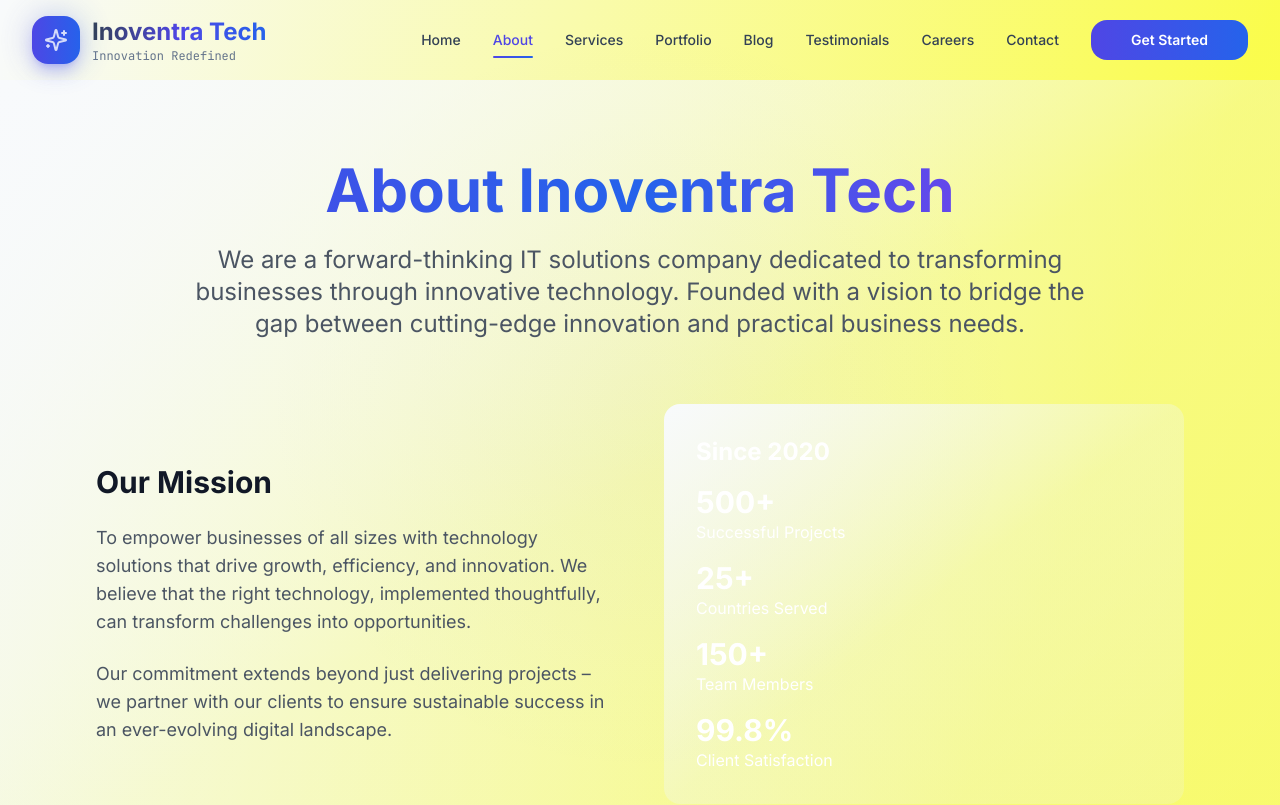
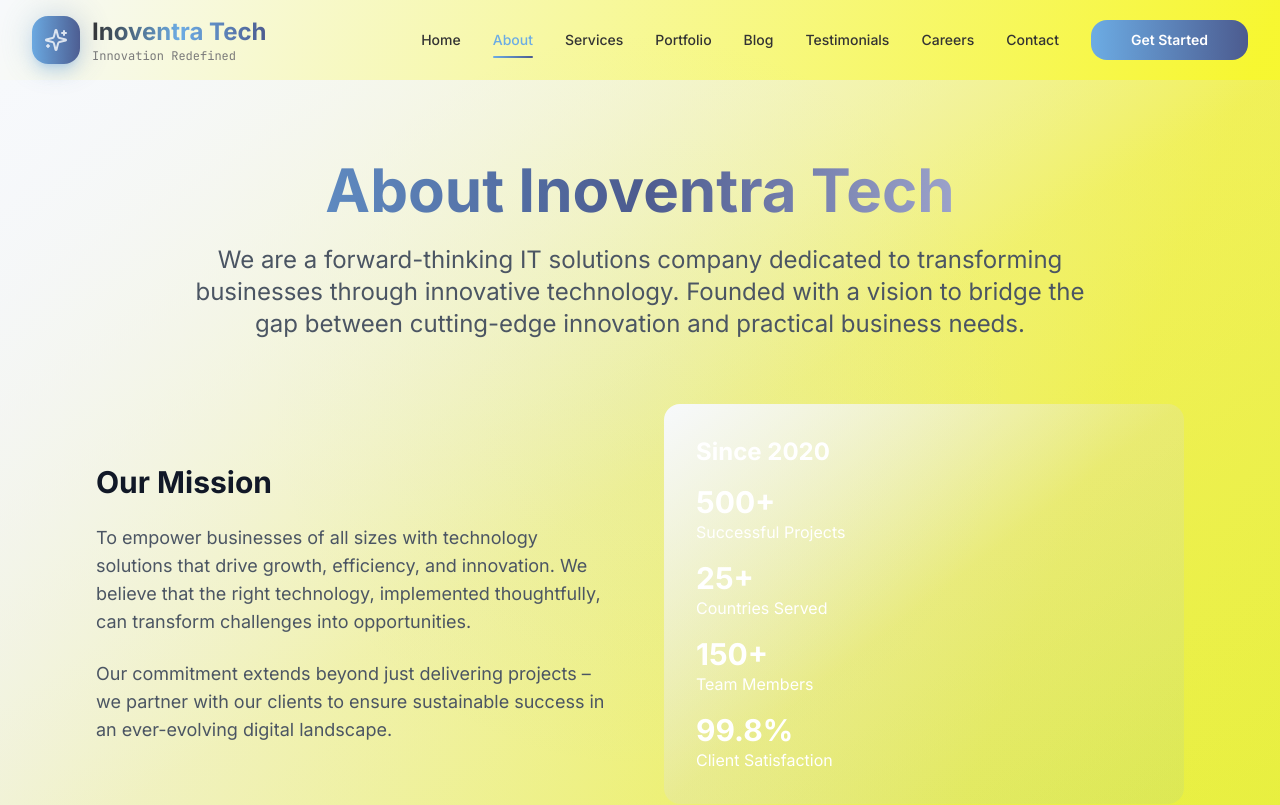
Before and after one commit to nehaverma1997/inoventra-digital-future, a React (Vite) app: page /about in a window 1280 px wide. Shown: the top 805 px of the page. Built offline with nearby package versions, Linux system fonts and the light colour scheme.

Commit message:
Refactor: Apply new color palette
Update the website's color scheme to match the provided palette, including primary, secondary, accent, background, text, and button colors.

```diff
--- a/src/components/Layout.tsx
+++ b/src/components/Layout.tsx
@@ -9,8 +9,8 @@ interface LayoutProps {
 
 const Layout = ({ children }: LayoutProps) => {
   return (
-    <div className="min-h-screen bg-gradient-to-br from-slate-50 via-blue-50/30 to-indigo-50/20">
-      <div className="absolute inset-0 bg-[radial-gradient(circle_at_50%_50%,rgba(99,102,241,0.05),transparent_50%)] pointer-events-none"></div>
+    <div className="min-h-screen bg-gradient-to-br from-light-grayish via-misty-lavender/20 to-soft-blue/10">
+      <div className="absolute inset-0 bg-[radial-gradient(circle_at_50%_50%,rgba(108,172,228,0.05),transparent_50%)] pointer-events-none"></div>
       <Navbar />
       <main className="pt-20 relative">
         {children}
--- a/src/components/Navbar.tsx
+++ b/src/components/Navbar.tsx
@@ -30,20 +30,20 @@ const Navbar = () => {
 
   return (
     <nav className={`fixed top-0 w-full z-50 transition-all duration-500 ${
-      isScrolled ? 'modern-blur shadow-xl shadow-indigo-500/10' : 'bg-transparent'
+      isScrolled ? 'modern-blur shadow-xl shadow-soft-blue/10' : 'bg-transparent'
     }`}>
       <div className="max-w-7xl mx-auto px-4 sm:px-6 lg:px-8">
         <div className="flex justify-between items-center h-20">
           <Link to="/" className="flex items-center space-x-3 group">
             <div className="relative">
-              <div className="w-12 h-12 bg-gradient-to-r from-indigo-600 to-blue-600 rounded-2xl flex items-center justify-center shadow-lg shadow-indigo-500/30 group-hover:shadow-xl group-hover:shadow-indigo-500/40 transition-all duration-500">
+              <div className="w-12 h-12 bg-gradient-to-r from-soft-blue to-desaturated-indigo rounded-2xl flex items-center justify-center shadow-lg shadow-soft-blue/30 group-hover:shadow-xl group-hover:shadow-soft-blue/40 transition-all duration-500">
                 <Sparkles className="text-white w-6 h-6" />
               </div>
-              <div className="absolute inset-0 bg-gradient-to-r from-indigo-600 to-blue-600 rounded-2xl blur-lg opacity-30 group-hover:opacity-50 transition-opacity duration-500"></div>
+              <div className="absolute inset-0 bg-gradient-to-r from-soft-blue to-desaturated-indigo rounded-2xl blur-lg opacity-30 group-hover:opacity-50 transition-opacity duration-500"></div>
             </div>
             <div>
               <h1 className="text-2xl font-bold soft-gradient-text">Inoventra Tech</h1>
-              <p className="text-xs text-slate-500 font-mono">Innovation Redefined</p>
+              <p className="text-xs text-slate-gray font-mono">Innovation Redefined</p>
             </div>
           </Link>
 
@@ -52,14 +52,14 @@ const Navbar = () => {
               <Link
                 key={item.name}
                 to={item.path}
-                className={`text-sm font-medium transition-all duration-300 hover:text-indigo-600 relative group ${
+                className={`text-sm font-medium transition-all duration-300 hover:text-soft-blue relative group ${
                   location.pathname === item.path
-                    ? 'text-indigo-600'
-                    : 'text-slate-700'
+                    ? 'text-soft-blue'
+                    : 'text-charcoal-gray'
                 }`}
               >
                 {item.name}
-                <div className={`absolute -bottom-2 left-0 w-full h-0.5 bg-gradient-to-r from-indigo-600 to-blue-600 rounded-full transition-all duration-300 ${
+                <div className={`absolute -bottom-2 left-0 w-full h-0.5 bg-gradient-to-r from-soft-blue to-desaturated-indigo rounded-full transition-all duration-300 ${
                   location.pathname === item.path ? 'opacity-100 scale-100' : 'opacity-0 scale-0 group-hover:opacity-100 group-hover:scale-100'
                 }`} />
               </Link>
@@ -74,7 +74,7 @@ const Navbar = () => {
               variant="ghost"
               size="sm"
               onClick={() => setIsOpen(!isOpen)}
-              className="text-slate-700"
+              className="text-charcoal-gray"
             >
               {isOpen ? <X className="h-6 w-6" /> : <Menu className="h-6 w-6" />}
             </Button>
@@ -83,7 +83,7 @@ const Navbar = () => {
       </div>
 
       {isOpen && (
-        <div className="md:hidden modern-blur border-t border-white/30 animate-fade-in">
+        <div className="md:hidden modern-blur border-t border-misty-lavender/30 animate-fade-in">
           <div className="px-2 pt-2 pb-3 space-y-1">
             {navItems.map((item) => (
               <Link
@@ -91,8 +91,8 @@ const Navbar = () => {
                 to={item.path}
                 className={`block px-4 py-3 text-base font-medium rounded-xl transition-all duration-300 ${
                   location.pathname === item.path
-                    ? 'text-indigo-600 bg-indigo-50/80'
-                    : 'text-slate-700 hover:text-indigo-600 hover:bg-indigo-50/50'
+                    ? 'text-soft-blue bg-misty-lavender/80'
+                    : 'text-charcoal-gray hover:text-soft-blue hover:bg-misty-lavender/50'
                 }`}
                 onClick={() => setIsOpen(false)}
               >
--- a/src/index.css
+++ b/src/index.css
@@ -5,44 +5,44 @@
 
 @layer base {
   :root {
-    --background: 252 252 253;
-    --foreground: 51 65 85;
+    --background: 247 249 252;
+    --foreground: 51 51 51;
 
     --card: 255 255 255;
-    --card-foreground: 51 65 85;
+    --card-foreground: 51 51 51;
 
     --popover: 255 255 255;
-    --popover-foreground: 51 65 85;
+    --popover-foreground: 51 51 51;
 
-    --primary: 99 102 241;
+    --primary: 108 172 228;
     --primary-foreground: 255 255 255;
 
-    --secondary: 248 250 252;
-    --secondary-foreground: 71 85 105;
+    --secondary: 214 214 245;
+    --secondary-foreground: 76 91 143;
 
-    --muted: 248 250 252;
-    --muted-foreground: 100 116 139;
+    --muted: 214 214 245;
+    --muted-foreground: 122 122 122;
 
-    --accent: 239 246 255;
-    --accent-foreground: 59 130 246;
+    --accent: 255 182 163;
+    --accent-foreground: 51 51 51;
 
     --destructive: 239 68 68;
     --destructive-foreground: 255 255 255;
 
-    --border: 226 232 240;
-    --input: 226 232 240;
-    --ring: 99 102 241;
+    --border: 214 214 245;
+    --input: 214 214 245;
+    --ring: 108 172 228;
 
     --radius: 0.75rem;
 
-    --sidebar-background: 255 255 255;
-    --sidebar-foreground: 51 65 85;
-    --sidebar-primary: 99 102 241;
+    --sidebar-background: 247 249 252;
+    --sidebar-foreground: 51 51 51;
+    --sidebar-primary: 108 172 228;
     --sidebar-primary-foreground: 255 255 255;
-    --sidebar-accent: 248 250 252;
-    --sidebar-accent-foreground: 51 65 85;
-    --sidebar-border: 226 232 240;
-    --sidebar-ring: 99 102 241;
+    --sidebar-accent: 214 214 245;
+    --sidebar-accent-foreground: 51 51 51;
+    --sidebar-border: 214 214 245;
+    --sidebar-ring: 108 172 228;
   }
 }
 
@@ -65,23 +65,23 @@
 
 @layer components {
   .gradient-text {
-    @apply bg-gradient-to-r from-indigo-600 via-blue-600 to-purple-600 bg-clip-text text-transparent;
+    @apply bg-gradient-to-r from-[#6CACE4] via-[#4C5B8F] to-[#D6D6F5] bg-clip-text text-transparent;
   }
 
   .soft-gradient-text {
-    @apply bg-gradient-to-r from-slate-700 via-indigo-600 to-blue-600 bg-clip-text text-transparent;
+    @apply bg-gradient-to-r from-[#333333] via-[#6CACE4] to-[#4C5B8F] bg-clip-text text-transparent;
   }
 
   .hover-lift {
-    @apply transition-all duration-700 ease-out hover:translate-y-[-12px] hover:shadow-2xl hover:shadow-indigo-500/15;
+    @apply transition-all duration-700 ease-out hover:translate-y-[-12px] hover:shadow-2xl hover:shadow-[#6CACE4]/15;
   }
 
   .glass-effect {
-    @apply backdrop-blur-xl bg-white/80 border border-white/40 shadow-xl shadow-indigo-500/10;
+    @apply backdrop-blur-xl bg-white/80 border border-[#D6D6F5]/40 shadow-xl shadow-[#6CACE4]/10;
   }
 
   .modern-card {
-    @apply bg-white/95 backdrop-blur-sm border border-slate-200/60 rounded-3xl shadow-lg shadow-slate-500/10 hover:shadow-xl hover:shadow-indigo-500/15 transition-all duration-500;
+    @apply bg-white/95 backdrop-blur-sm border border-[#D6D6F5]/60 rounded-3xl shadow-lg shadow-[#6CACE4]/10 hover:shadow-xl hover:shadow-[#FFB6A3]/15 transition-all duration-500;
   }
 
   .gradient-border {
@@ -90,7 +90,7 @@
 
   .gradient-border::before {
     content: '';
-    @apply absolute inset-0 p-[1px] bg-gradient-to-r from-indigo-400 via-blue-500 to-purple-500 rounded-3xl;
+    @apply absolute inset-0 p-[1px] bg-gradient-to-r from-[#6CACE4] via-[#FFB6A3] to-[#D6D6F5] rounded-3xl;
     mask: linear-gradient(#fff 0 0) content-box, linear-gradient(#fff 0 0);
     mask-composite: exclude;
   }
@@ -100,15 +100,15 @@
   }
 
   .text-gradient-hover {
-    @apply transition-all duration-500 hover:bg-gradient-to-r hover:from-indigo-600 hover:to-blue-600 hover:bg-clip-text hover:text-transparent;
+    @apply transition-all duration-500 hover:bg-gradient-to-r hover:from-[#6CACE4] hover:to-[#4C5B8F] hover:bg-clip-text hover:text-transparent;
   }
 
   .soft-shadow {
-    box-shadow: 0 10px 40px -10px rgba(99, 102, 241, 0.1);
+    box-shadow: 0 10px 40px -10px rgba(108, 172, 228, 0.1);
   }
 
   .modern-blur {
-    @apply backdrop-blur-md bg-white/70 border border-white/30;
+    @apply backdrop-blur-md bg-white/70 border border-[#D6D6F5]/30;
   }
 }
 
@@ -118,17 +118,17 @@
 }
 
 ::-webkit-scrollbar-track {
-  background: linear-gradient(180deg, #f8fafc, #f1f5f9);
+  background: linear-gradient(180deg, #F7F9FC, #D6D6F5);
 }
 
 ::-webkit-scrollbar-thumb {
-  background: linear-gradient(180deg, #6366f1, #4f46e5);
+  background: linear-gradient(180deg, #6CACE4, #4C5B8F);
   border-radius: 10px;
-  border: 2px solid #f8fafc;
+  border: 2px solid #F7F9FC;
 }
 
 ::-webkit-scrollbar-thumb:hover {
-  background: linear-gradient(180deg, #4f46e5, #4338ca);
+  background: linear-gradient(180deg, #4C5B8F, #6CACE4);
 }
 
 @keyframes float {
@@ -163,7 +163,7 @@
 
 /* Modern button styles */
 .btn-modern {
-  @apply relative overflow-hidden bg-gradient-to-r from-indigo-600 to-blue-600 text-white font-semibold py-4 px-10 rounded-2xl transition-all duration-500 hover:from-indigo-700 hover:to-blue-700 hover:shadow-2xl hover:shadow-indigo-500/30 hover:scale-105 active:scale-95;
+  @apply relative overflow-hidden bg-gradient-to-r from-[#6CACE4] to-[#4C5B8F] text-white font-semibold py-4 px-10 rounded-2xl transition-all duration-500 hover:from-[#4C5B8F] hover:to-[#6CACE4] hover:shadow-2xl hover:shadow-[#6CACE4]/30 hover:scale-105 active:scale-95;
 }
 
 .btn-modern::before {
@@ -176,12 +176,12 @@
 }
 
 .btn-soft {
-  @apply relative overflow-hidden bg-white/90 backdrop-blur-sm text-slate-700 font-semibold py-4 px-10 rounded-2xl border border-slate-200/60 transition-all duration-500 hover:bg-white hover:shadow-xl hover:shadow-slate-500/20 hover:scale-105 active:scale-95;
+  @apply relative overflow-hidden bg-white/90 backdrop-blur-sm text-[#333333] font-semibold py-4 px-10 rounded-2xl border border-[#D6D6F5]/60 transition-all duration-500 hover:bg-white hover:shadow-xl hover:shadow-[#FFB6A3]/20 hover:scale-105 active:scale-95;
 }
 
 /* Enhanced focus states */
 .focus-modern {
-  @apply focus:outline-none focus:ring-4 focus:ring-indigo-500/20 focus:border-indigo-500 transition-all duration-300;
+  @apply focus:outline-none focus:ring-4 focus:ring-[#6CACE4]/20 focus:border-[#6CACE4] transition-all duration-300;
 }
 
 /* Shimmer effect */
--- a/src/pages/Home.tsx
+++ b/src/pages/Home.tsx
@@ -97,10 +97,10 @@ const Home = () => {
   }, []);
 
   const stats = [
-    { label: "Happy Clients", value: "500+", icon: Users, color: "from-blue-500 to-indigo-600" },
-    { label: "Projects Delivered", value: "1000+", icon: Award, color: "from-indigo-500 to-purple-600" },
-    { label: "Expert Team", value: "150+", icon: Zap, color: "from-purple-500 to-pink-600" },
-    { label: "Global Reach", value: "25+", icon: Globe, color: "from-pink-500 to-rose-600" },
+    { label: "Happy Clients", value: "500+", icon: Users, color: "from-soft-blue to-desaturated-indigo" },
+    { label: "Projects Delivered", value: "1000+", icon: Award, color: "from-desaturated-indigo to-misty-lavender" },
+    { label: "Expert Team", value: "150+", icon: Zap, color: "from-misty-lavender to-warm-coral" },
+    { label: "Global Reach", value: "25+", icon: Globe, color: "from-warm-coral to-soft-blue" },
   ];
 
   const services = [
@@ -108,42 +108,42 @@ const Home = () => {
       title: "AI & Machine Learning",
       description: "Harness the power of artificial intelligence to transform your business operations and drive intelligent automation.",
       icon: Brain,
-      gradient: "from-blue-500 to-indigo-600",
+      gradient: "from-soft-blue to-desaturated-indigo",
       features: ["Computer Vision", "Natural Language Processing", "Predictive Analytics"]
     },
     {
       title: "Blockchain Solutions",
       description: "Build secure, decentralized applications and smart contracts that revolutionize digital transactions.",
       icon: Blocks,
-      gradient: "from-indigo-500 to-purple-600",
+      gradient: "from-desaturated-indigo to-misty-lavender",
       features: ["Smart Contracts", "DeFi Platforms", "NFT Marketplaces"]
     },
     {
       title: "Cloud Architecture",
       description: "Design scalable, secure cloud infrastructure that grows with your business needs and ensures reliability.",
       icon: Cloud,
-      gradient: "from-purple-500 to-pink-600",
+      gradient: "from-misty-lavender to-warm-coral",
       features: ["AWS Solutions", "DevOps", "Microservices"]
     },
     {
       title: "Digital Innovation",
       description: "Transform traditional processes with cutting-edge digital solutions that enhance efficiency and user experience.",
       icon: Rocket,
-      gradient: "from-pink-500 to-rose-600",
+      gradient: "from-warm-coral to-soft-blue",
       features: ["Process Automation", "Legacy Modernization", "Digital Strategy"]
     },
     {
       title: "Mobile Excellence",
       description: "Create stunning mobile applications that deliver exceptional user experiences across all platforms.",
       icon: Smartphone,
-      gradient: "from-rose-500 to-orange-600",
+      gradient: "from-soft-blue to-warm-coral",
       features: ["Native Apps", "Progressive Web Apps", "Cross-Platform"]
     },
     {
       title: "Cybersecurity",
       description: "Protect your digital assets with enterprise-grade security solutions and advanced threat protection.",
       icon: Lock,
-      gradient: "from-orange-500 to-red-600",
+      gradient: "from-desaturated-indigo to-soft-blue",
       features: ["Security Audits", "Penetration Testing", "Compliance"]
     }
   ];
@@ -175,19 +175,19 @@ const Home = () => {
       <section className="relative min-h-screen flex items-center justify-center px-4 sm:px-6 lg:px-8">
         <div className="max-w-7xl mx-auto text-center" ref={heroRef}>
           <div className="mb-8">
-            <span className="inline-flex items-center px-8 py-4 rounded-full bg-white/80 backdrop-blur-sm text-slate-700 text-sm font-semibold shadow-xl shadow-indigo-500/20 border border-white/50">
-              <Sparkles className="w-5 h-5 mr-3 text-indigo-600 animate-pulse-soft" />
+            <span className="inline-flex items-center px-8 py-4 rounded-full bg-white/80 backdrop-blur-sm text-charcoal-gray text-sm font-semibold shadow-xl shadow-soft-blue/20 border border-misty-lavender/50">
+              <Sparkles className="w-5 h-5 mr-3 text-soft-blue animate-pulse-soft" />
               Pioneering Digital Innovation Since 2020
             </span>
           </div>
 
           <h1 className="text-6xl md:text-8xl lg:text-9xl font-bold mb-8 leading-tight">
             <span className="soft-gradient-text block mb-4">Innovation</span>
-            <span className="text-slate-800 block mb-4">Meets</span>
+            <span className="text-charcoal-gray block mb-4">Meets</span>
             <span className="gradient-text block">Excellence</span>
           </h1>
 
-          <p className="text-xl md:text-2xl text-slate-600 mb-12 max-w-4xl mx-auto leading-relaxed font-light">
+          <p className="text-xl md:text-2xl text-slate-gray mb-12 max-w-4xl mx-auto leading-relaxed font-light">
             We craft extraordinary digital experiences that transform businesses and inspire innovation.
             From AI-powered solutions to cutting-edge web applications, we turn your vision into reality.
           </p>
@@ -220,7 +220,7 @@ const Home = () => {
                   <div className="text-4xl md:text-5xl font-bold gradient-text mb-2">
                     {stat.value}
                   </div>
-                  <div className="text-slate-600 font-medium">{stat.label}</div>
+                  <div className="text-slate-gray font-medium">{stat.label}</div>
                 </div>
               );
             })}
@@ -229,13 +229,13 @@ const Home = () => {
       </section>
 
       {/* Features Section */}
-      <section className="py-24 bg-gradient-to-r from-white via-blue-50/30 to-indigo-50/20">
+      <section className="py-24 bg-gradient-to-r from-white via-misty-lavender/30 to-soft-blue/20">
         <div className="max-w-7xl mx-auto px-4 sm:px-6 lg:px-8">
           <div className="text-center mb-20">
             <h2 className="text-5xl md:text-6xl font-bold soft-gradient-text mb-6">
               Why Choose Us?
             </h2>
-            <p className="text-xl text-slate-600 max-w-3xl mx-auto font-light">
+            <p className="text-xl text-slate-gray max-w-3xl mx-auto font-light">
               We combine technical excellence with creative innovation to deliver solutions that exceed expectations.
             </p>
           </div>
@@ -244,13 +244,13 @@ const Home = () => {
             {features.map((feature, index) => {
               const IconComponent = feature.icon;
               return (
-                <Card key={index} className="hover-lift modern-card group border-0 shadow-xl shadow-slate-500/10">
+                <Card key={index} className="hover-lift modern-card group border-0 shadow-xl shadow-soft-blue/10">
                   <CardContent className="p-10 text-center">
-                    <div className="w-20 h-20 bg-gradient-to-r from-indigo-500 to-blue-600 rounded-3xl flex items-center justify-center mx-auto mb-8 group-hover:scale-110 transition-transform duration-500 shadow-xl shadow-indigo-500/30">
+                    <div className="w-20 h-20 bg-gradient-to-r from-soft-blue to-desaturated-indigo rounded-3xl flex items-center justify-center mx-auto mb-8 group-hover:scale-110 transition-transform duration-500 shadow-xl shadow-soft-blue/30">
                       <IconComponent className="w-10 h-10 text-white" />
                     </div>
                     <h3 className="text-2xl font-semibold mb-4 text-gradient-hover">{feature.title}</h3>
-                    <p className="text-slate-600 leading-relaxed">{feature.description}</p>
+                    <p className="text-slate-gray leading-relaxed">{feature.description}</p>
                   </CardContent>
                 </Card>
               );
@@ -266,7 +266,7 @@ const Home = () => {
             <h2 className="text-5xl md:text-6xl font-bold soft-gradient-text mb-6">
               Our Expertise
             </h2>
-            <p className="text-xl text-slate-600 max-w-3xl mx-auto font-light">
+            <p className="text-xl text-slate-gray max-w-3xl mx-auto font-light">
               Comprehensive technology solutions designed for modern businesses across all industries.
             </p>
           </div>
@@ -275,8 +275,8 @@ const Home = () => {
             {services.map((service, index) => {
               const IconComponent = service.icon;
               return (
-                <Card key={index} className="hover-lift modern-card group border-0 shadow-xl shadow-slate-500/10 relative overflow-hidden">
-                  <div className="absolute inset-0 bg-gradient-to-br from-white via-blue-50/20 to-indigo-50/30 opacity-0 group-hover:opacity-100 transition-opacity duration-500"></div>
+                <Card key={index} className="hover-lift modern-card group border-0 shadow-xl shadow-soft-blue/10 relative overflow-hidden">
+                  <div className="absolute inset-0 bg-gradient-to-br from-white via-misty-lavender/20 to-soft-blue/30 opacity-0 group-hover:opacity-100 transition-opacity duration-500"></div>
                   <CardContent className="p-8 relative">
                     <div className={`w-16 h-16 bg-gradient-to-r ${service.gradient} rounded-2xl flex items-center justify-center mb-6 shadow-lg group-hover:scale-110 transition-transform duration-500`}>
                       <IconComponent className="w-8 h-8 text-white" />
@@ -284,18 +284,18 @@ const Home = () => {
                     <h3 className="text-2xl font-semibold mb-4 text-gradient-hover">
                       {service.title}
                     </h3>
-                    <p className="text-slate-600 mb-6 leading-relaxed">{service.description}</p>
+                    <p className="text-slate-gray mb-6 leading-relaxed">{service.description}</p>
                     <div className="space-y-2 mb-6">
                       {service.features.map((feature, idx) => (
-                        <div key={idx} className="flex items-center text-sm text-slate-500">
-                          <div className="w-1.5 h-1.5 bg-indigo-500 rounded-full mr-3"></div>
+                        <div key={idx} className="flex items-center text-sm text-slate-gray">
+                          <div className="w-1.5 h-1.5 bg-soft-blue rounded-full mr-3"></div>
                           {feature}
                         </div>
                       ))}
                     </div>
                     <Link
                       to="/services"
-                      className="inline-flex items-center text-indigo-600 hover:text-indigo-700 font-semibold group-hover:translate-x-2 transition-all duration-300"
+                      className="inline-flex items-center text-soft-blue hover:text-desaturated-indigo font-semibold group-hover:translate-x-2 transition-all duration-300"
                     >
                       Learn More
                       <ArrowRight className="ml-2 h-4 w-4" />
@@ -318,21 +318,21 @@ const Home = () => {
       </section>
 
       {/* CTA Section */}
-      <section className="py-24 bg-gradient-to-r from-indigo-600 via-blue-600 to-purple-700 text-white relative overflow-hidden">
-        <div className="absolute inset-0 bg-gradient-to-r from-indigo-600/95 to-purple-700/95"></div>
+      <section className="py-24 bg-gradient-to-r from-soft-blue via-desaturated-indigo to-misty-lavender text-white relative overflow-hidden">
+        <div className="absolute inset-0 bg-gradient-to-r from-soft-blue/95 to-desaturated-indigo/95"></div>
         <div className="absolute inset-0 bg-[radial-gradient(circle_at_50%_50%,rgba(255,255,255,0.1),transparent_70%)]"></div>
         <div className="relative max-w-5xl mx-auto text-center px-4 sm:px-6 lg:px-8">
           <h2 className="text-5xl md:text-6xl font-bold mb-8">
             Ready to Innovate?
           </h2>
-          <p className="text-xl mb-12 text-blue-100 font-light max-w-3xl mx-auto">
+          <p className="text-xl mb-12 text-misty-lavender font-light max-w-3xl mx-auto">
             Join hundreds of forward-thinking companies who trust us to transform their digital presence and drive growth.
           </p>
           <div className="flex flex-col sm:flex-row gap-6 justify-center">
-            <Button asChild size="lg" className="bg-white text-indigo-700 hover:bg-gray-100 px-12 py-6 rounded-2xl font-semibold shadow-xl">
+            <Button asChild size="lg" className="bg-white text-desaturated-indigo hover:bg-gray-100 px-12 py-6 rounded-2xl font-semibold shadow-xl">
               <Link to="/contact">Schedule Consultation</Link>
             </Button>
-            <Button asChild size="lg" className="border-2 border-white text-white hover:bg-white hover:text-indigo-700 px-12 py-6 rounded-2xl font-semibold transition-all duration-300">
+            <Button asChild size="lg" className="border-2 border-white text-white hover:bg-white hover:text-desaturated-indigo px-12 py-6 rounded-2xl font-semibold transition-all duration-300">
               <Link to="/contact">Get Quote</Link>
             </Button>
           </div>
--- a/tailwind.config.ts
+++ b/tailwind.config.ts
@@ -63,43 +63,14 @@ export default {
 					border: 'hsl(var(--sidebar-border))',
 					ring: 'hsl(var(--sidebar-ring))'
 				},
-				// Modern soft color palette
-				soft: {
-					50: '#f8fafc',
-					100: '#f1f5f9',
-					200: '#e2e8f0',
-					300: '#cbd5e1',
-					400: '#94a3b8',
-					500: '#64748b',
-					600: '#475569',
-					700: '#334155',
-					800: '#1e293b',
-					900: '#0f172a',
-				},
-				indigo: {
-					50: '#eef2ff',
-					100: '#e0e7ff',
-					200: '#c7d2fe',
-					300: '#a5b4fc',
-					400: '#818cf8',
-					500: '#6366f1',
-					600: '#4f46e5',
-					700: '#4338ca',
-					800: '#3730a3',
-					900: '#312e81',
-				},
-				blue: {
-					50: '#eff6ff',
-					100: '#dbeafe',
-					200: '#bfdbfe',
-					300: '#93c5fd',
-					400: '#60a5fa',
-					500: '#3b82f6',
-					600: '#2563eb',
-					700: '#1d4ed8',
-					800: '#1e40af',
-					900: '#1e3a8a',
-				}
+				// Custom color palette
+				'soft-blue': '#6CACE4',
+				'misty-lavender': '#D6D6F5',
+				'warm-coral': '#FFB6A3',
+				'light-grayish': '#F7F9FC',
+				'charcoal-gray': '#333333',
+				'slate-gray': '#7A7A7A',
+				'desaturated-indigo': '#4C5B8F',
 			},
 			borderRadius: {
 				lg: 'var(--radius)',
```
Also changed, not shown: src/components/ThreeBackground.tsx (+9 -8 lines).
